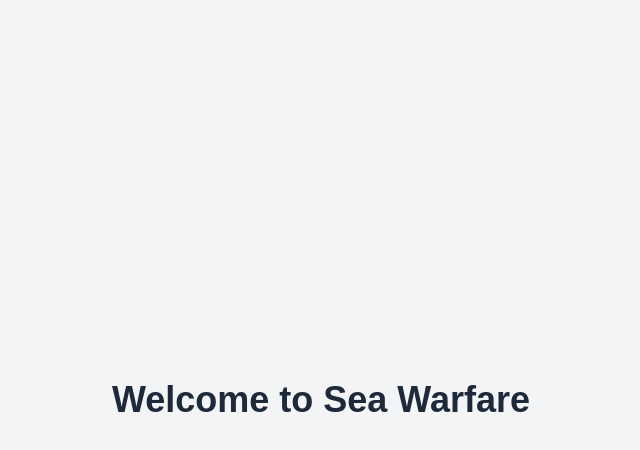
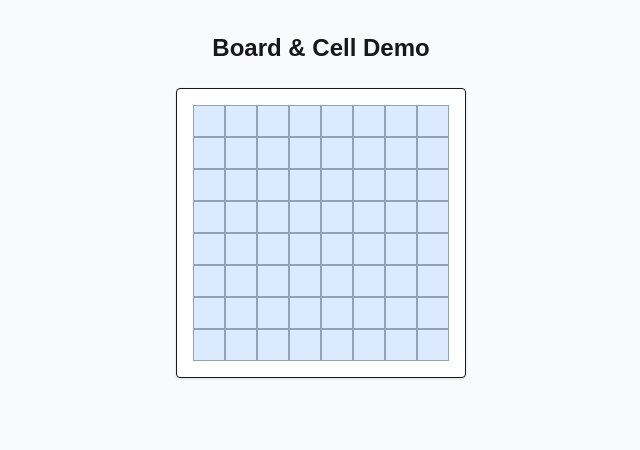
Before and after one commit to BetoCarr/sea-warfare, a Next.js app: page / in a window 1280 px wide. Shown: the top 450 px of the page, without its empty margins (319-959 px from the left). Built offline with nearby package versions, Linux system fonts and the light colour scheme.

Commit message:
chore(types): add game types for Board (CellState, Position, Ship, BoardProps)

```diff
--- a/src/app/page.tsx
+++ b/src/app/page.tsx
@@ -1,10 +1,47 @@
 'use client';
 
+import { useState } from 'react';
+import Board from '@/components/game/Board';
+import type { CellState, Position, Ship } from '@/lib/utils/types';
 
 export default function Home() {
+  const SIZE = 8;
+
+  // Inicializar tablero vacío
+  const [cells, setCells] = useState<CellState[][]>(
+    Array.from({ length: SIZE }, () => Array(SIZE).fill('empty'))
+  );
+
+  // Ejemplo de barcos (opcional)
+  const ships: Ship[] = [
+    { id: 's1', position: { row: 0, col: 1 }, size: 2, orientation: 'horizontal' },
+    { id: 's2', position: { row: 2, col: 2 }, size: 3, orientation: 'vertical' },
+  ];
+
+  // Manejar click en celda
+  const handleCellClick = (row: number, col: number) => {
+    setCells(prev => {
+      const newCells = prev.map(r => [...r]);
+      const states: CellState[] = ['empty', 'ship', 'hit', 'miss', 'sunk'];
+      const currentIndex = states.indexOf(newCells[row][col]);
+      const nextIndex = (currentIndex + 1) % states.length;
+      newCells[row][col] = states[nextIndex];
+      return newCells;
+    });
+  };
+
   return (
-      <div className="flex items-center justify-center min-h-screen bg-gray-100">
-          <h1 className="text-4xl font-bold text-gray-800">Welcome to Sea Warfare</h1>
-      </div>
+    <div className="min-h-screen bg-slate-50 p-8 flex flex-col items-center">
+      <h1 className="text-2xl font-bold mb-6">Board & Cell Demo</h1>
+
+      <Board
+        size={SIZE}
+        cells={cells}
+        isPlayerBoard={true}
+        ships={ships}
+        onCellClick={handleCellClick}
+        // title="Player Board Demo"
+      />
+    </div>
   );
 }
--- /dev/null
+++ b/src/components/game/Board.tsx
@@ -0,0 +1,57 @@
+'use client';
+
+import Cell from './Cell';
+import type { CellState ,Ship, Position } from '@/lib/utils/types';
+
+interface BoardProps {
+    size?: number;
+    cells: CellState[][];
+    isPlayerBoard: boolean;
+    onCellClick: (row: number, col: number) => void;
+    ships?: Ship[];
+    showShips?: boolean; // opcional para debug
+}
+
+export default function Board({
+    size = 10,
+    cells,
+    isPlayerBoard,
+    onCellClick,
+    ships = [],
+    showShips = false,
+}: BoardProps) {
+
+    const shouldShowShips = isPlayerBoard || showShips;
+
+    // Función simple para saber si hay un barco en la celda
+    const hasShip = (row: number, col: number) => {
+        return ships.some(ship => {
+            if (!ship.position) return false;
+
+            const { row: r, col: c } = ship.position;
+            if (ship.orientation === 'horizontal') {
+                return row === r && col >= c && col < c + ship.size;
+            } else {
+                return col === c && row >= r && row < r + ship.size;
+            }
+        });
+    };
+
+    return (
+        <div className="inline-block bg-white p-4 border rounded shadow">
+            {cells.map((rowCells, rowIndex) => (
+                <div key={rowIndex} className="flex">
+                    {rowCells.map((cellState, colIndex) => (
+                        <Cell
+                            key={`${rowIndex}-${colIndex}`}
+                            state={cellState === 'ship' && shouldShowShips ? 'ship' : cellState}
+                            position={{ row: rowIndex, col: colIndex }}
+                            onClick={() => onCellClick(rowIndex, colIndex)}
+                            showShip={shouldShowShips}
+                        />
+                    ))}
+                </div>
+            ))}
+        </div>
+    );
+}
--- /dev/null
+++ b/src/lib/utils/types.ts
@@ -0,0 +1,14 @@
+export type CellState = 'empty' | 'ship' | 'hit' | 'miss' | 'sunk';
+
+export interface Position {
+    row: number;
+    col: number;
+}
+
+export interface Ship {
+    id: string;
+    position: Position;               // celda inicial
+    orientation: 'horizontal' | 'vertical';
+    size: number;                     // longitud
+    isSunk?: boolean;                 // opcional, true si el barco fue hundido
+}
```
Also changed, not shown: src/components/game/Cell.tsx (+2 -8 lines), src/lib/utils/utils.ts (renamed from src/lib/utils.ts).
